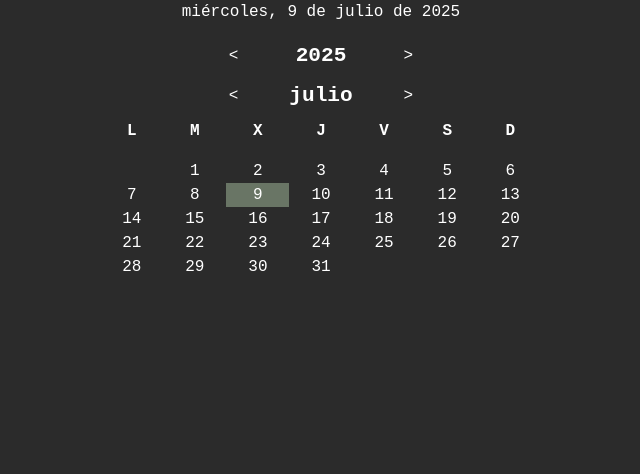
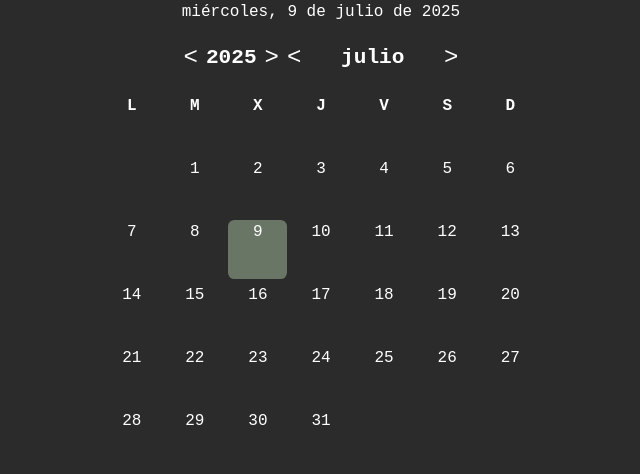
Before and after one commit to oswald1511/timeslice, an Electron app: page src/renderer/index.html in a window 800 px wide. Shown: the whole page, without its empty margins (79-719 px from the left). Drawn offline with nearby package versions, Linux system fonts and the light colour scheme.

Commit message:
cambios esteticos en casilleros y selector de mes y anio

```diff
--- a/src/main/database.js
+++ b/src/main/database.js
@@ -12,7 +12,7 @@ db.serialize(() => {
   db.run(`
     CREATE TABLE IF NOT EXISTS events (
       fecha TEXT PRIMARY KEY,
-      titulo TEXT NOT NULL,
+      titulo TEXT,
       descripcion TEXT
     )
   `);
--- a/src/renderer/index.html
+++ b/src/renderer/index.html
@@ -18,15 +18,13 @@
     </div>
     <div class="container text-center" id="contenedorCentral">
         <p id="fechaCompleta"></p>
-        <div class="fila-fija">
-            <span id="prev-anio" class="tocable flecha">&lt;</span>
+        <div class="fila-ano-mes">
+            <span id="prev-anio" class="flecha tocable">&lt;</span>
             <span id="anioMostrado" class="texto-central"></span>
-            <span id="next-anio" class="tocable flecha">&gt;</span>
-        </div>
-        <div class="fila-fija">
-            <span id="prev-mes" class="tocable flecha">&lt;</span>
-            <span id="mesMostrado" class="texto-central"></span>
-            <span id="next-mes" class="tocable flecha">&gt;</span>
+            <span id="next-anio" class="flecha tocable">&gt;</span>
+            <span id="prev-mes" class="flecha flecha-mes tocable">&lt;</span>
+            <span id="mesMostrado" class="texto-central texto-mes"></span>
+            <span id="next-mes" class="flecha flecha-mes tocable">&gt;</span>
         </div>
         <div class="container-calendario">
             <div class="row">
--- a/src/renderer/renderer.js
+++ b/src/renderer/renderer.js
@@ -158,32 +158,38 @@ function crearCalendario(mes, anio){
     casillerosVaciosUltimaFila(celdasDelMes, ultimaFila);
 }
 
-const tituloInput = document.getElementById('titulo-evento');
 const guardarBtn = document.getElementById('guardarTitulo');
 
 function mostrarBotonGuardar() {
-    guardarBtn.style.display = tituloInput.value.trim().length > 0 ? 'block' : 'none';
+    const titulo = document.getElementById('titulo-evento').value.trim();
+    const descripcion = document.getElementById('descripcion-evento').value.trim();
+    // Solo muestra si hay cambios respecto al original
+    const hayCambios = (titulo !== (tituloOriginal || '').trim()) || (descripcion !== (descripcionOriginal || '').trim());
+    guardarBtn.style.display = hayCambios ? 'block' : 'none';
 }
-
-tituloInput.addEventListener('input', mostrarBotonGuardar);
-
+document.getElementById('titulo-evento').addEventListener('input', mostrarBotonGuardar);
+document.getElementById('descripcion-evento').addEventListener('input', mostrarBotonGuardar);
 guardarBtn.addEventListener('click', guardarEvento);
 
-async function guardarEvento(){
+let tituloOriginal = '';
+let descripcionOriginal = '';
 
+async function guardarEvento() {
     const titulo = document.getElementById('titulo-evento').value;
     const descripcion = document.getElementById('descripcion-evento').value;
 
     const evento = await window.electronAPI.getEvent({ fecha: fechaSeleccionada });
 
     if (evento) {
-        window.electronAPI.updateEvent({titulo, fecha: fechaSeleccionada, descripcion});
+        await window.electronAPI.updateEvent({ titulo, fecha: fechaSeleccionada, descripcion });
+        alert('Evento actualizado correctamente');
     } else {
-        window.electronAPI.addEvent({ titulo, fecha: fechaSeleccionada, descripcion});
+        await window.electronAPI.addEvent({ titulo, fecha: fechaSeleccionada, descripcion });
+        alert('Evento guardado correctamente');
     }
+}
 
 
-}
 
 async function ponerContenidoEvento() {
     const evento = await window.electronAPI.getEvent({ fecha: fechaSeleccionada });
@@ -191,8 +197,13 @@ async function ponerContenidoEvento() {
     if (evento) {
         document.getElementById('titulo-evento').value = evento.titulo;
         document.getElementById('descripcion-evento').value = evento.descripcion || '';
+        tituloOriginal = evento.titulo || '';
+        descripcionOriginal = evento.descripcion || '';
     } else {
         document.getElementById('titulo-evento').value = '';
         document.getElementById('descripcion-evento').value = '';
+        tituloOriginal = '';
+        descripcionOriginal = '';
     }
+    mostrarBotonGuardar();
 }
--- a/src/renderer/style.css
+++ b/src/renderer/style.css
@@ -16,6 +16,13 @@ body {
 .tocable {
     cursor: pointer;
     transition: background 0.2s;
+    border-radius: 0.4em;
+}
+
+.col {
+    aspect-ratio: 1 / 1;
+    width: auto;
+    margin: 2px;
 }
 
 .tocable:hover {
@@ -36,24 +43,36 @@ body {
     margin-bottom: 0.5em;
 }
 
-.flecha {
-    min-width: 2em;
-    /* ancho fijo para las flechas */
-    text-align: center;
-    user-select: none;
-    cursor: pointer;
-    transition: filter 0.2s;
+.fila-ano-mes {
+    display: flex;
+    justify-content: center;
+    align-items: center;
+    gap: 0;
+    margin-bottom: 1em;
 }
 
+.flecha {
+    font-size: 1.5em;
+    cursor: pointer;
+    margin: 0;
+    padding: 0;
+}
+
+#mesMostrado {
+    width: 10ch;
+    /* Ajusta según el mes más largo, por ejemplo "septiembre" */
+    text-align: center;
+}
+
+
 .texto-central {
-    min-width: 6em;
-    /* ancho mínimo para el texto, ajusta según tu necesidad */
     text-align: center;
     font-size: 1.32em;
     font-family: inherit;
     font-weight: bold;
     display: inline-block;
     white-space: nowrap;
+    margin: 0;
 }
 
 #sidebar {
@@ -126,3 +145,11 @@ body {
 #contenedorCentral {
     transition: transform 0.3s ease;
 }
+
+.fila-ano-mes {
+    display: flex;
+    justify-content: center;
+    align-items: center;
+    gap: 0.5em;
+    margin-bottom: 1em;
+}
```
